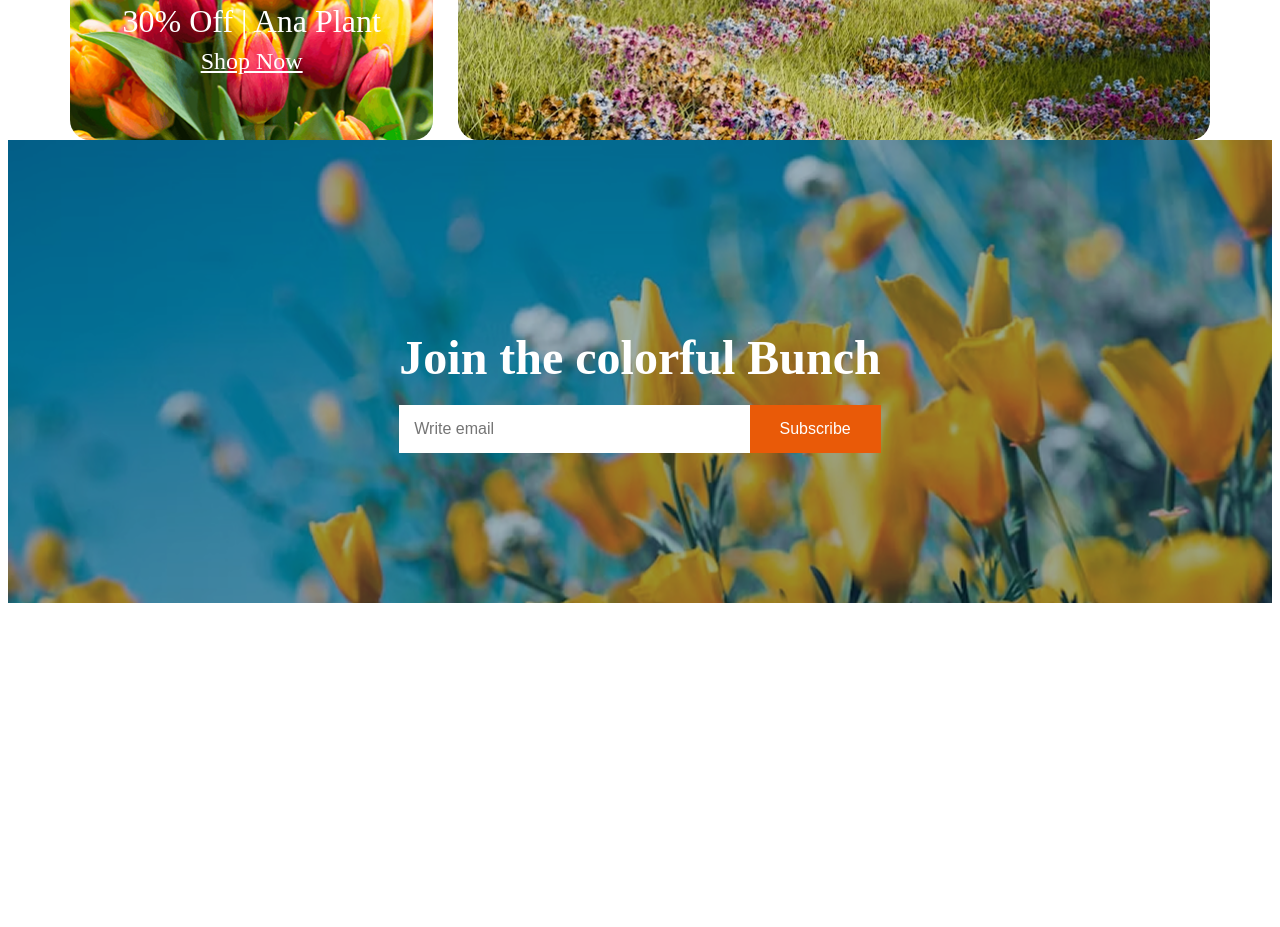
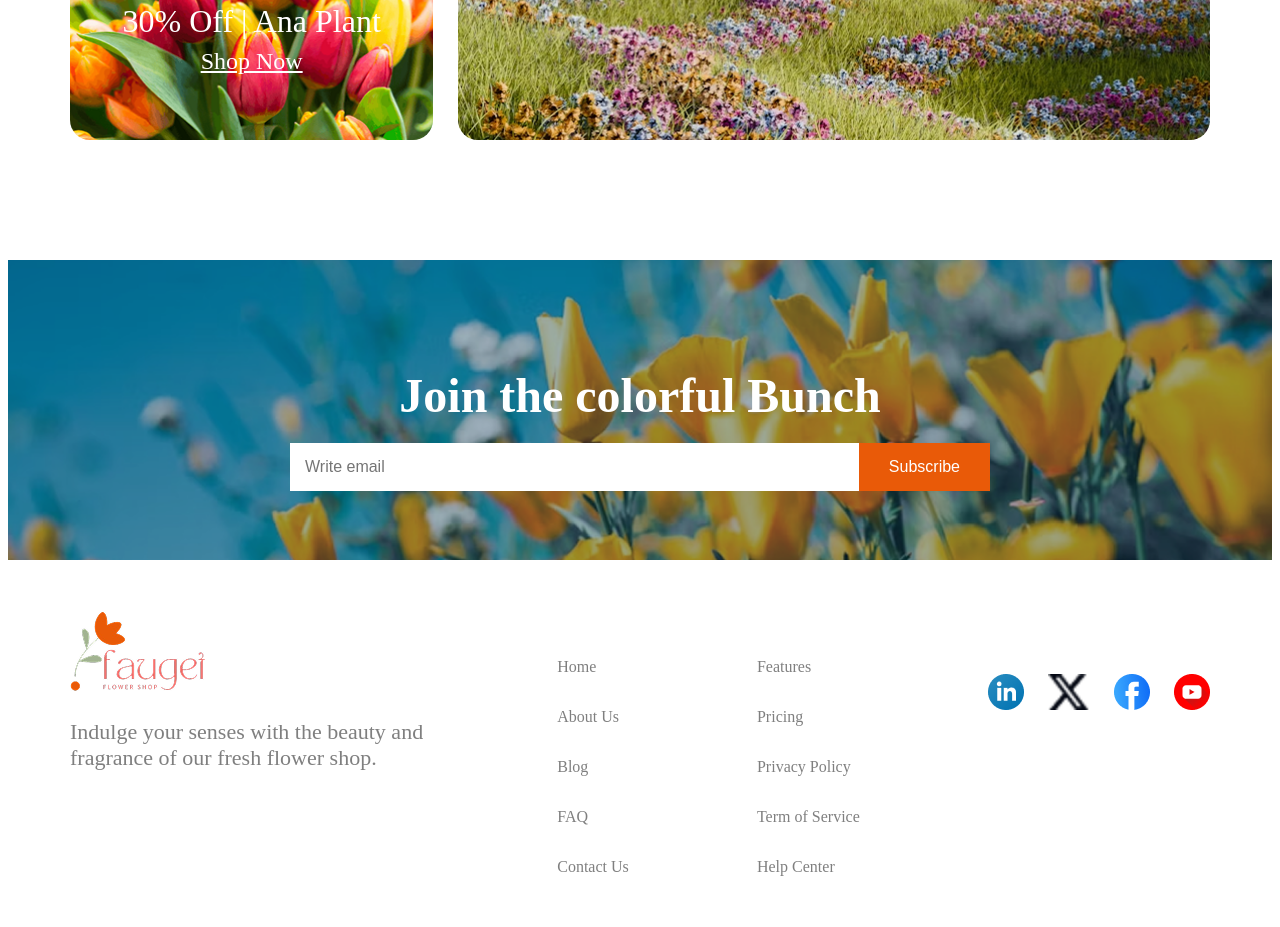
Before and after one commit to meherunnesaenta/Assignment-2, a plain HTML site: page index.html in a window 1280 px wide. Shown: the part 3418-4345 px from the top of the page. Before the commit the page ends 4029 px from the top, so only its background shows below. Drawn offline with nearby package versions, Linux system fonts and the light colour scheme.

Commit message:
footer added

```diff
--- a/index.html
+++ b/index.html
@@ -139,19 +139,19 @@
             </section>
 
             <section class="off">
-                <div class="col1 border-radius">
+                <div class="col1  col border-radius">
                     <p>60% Off | Bloom Plant <br>
                         <a href="">Shop Now</a>
                     </p>
 
                 </div>
-                <div class="col3 border-radius">
+                <div class="col3  col border-radius">
                     <p>30% Off | Ana Plant <br>
                         <a href="">Shop Now</a>
                     </p>
 
                 </div>
-                <div class="col2 border-radius">
+                <div class="col2 col border-radius">
                     <p>25% Off | Zabo Plant <br>
                         <a href="">Shop Now</a>
                     </p>
@@ -173,7 +173,34 @@
         </section>
     </main>
     <footer>
-
+        <div class="container">
+            <div class="box">
+                <div class="footer-logo">
+                <img src="assets/logo.png" alt="">
+                <p>Indulge your senses with the beauty and fragrance of our fresh flower shop. </p>
+            </div>
+            <ul>
+                <li><a href="">Home</a></li>
+                <li><a href="">About Us</a></li>
+                <li><a href="">Blog</a></li>
+                <li><a href="">FAQ</a></li>
+                <li><a href="">Contact Us</a></li>
+            </ul>
+            <ul>
+                <li><a href="">Features</a></li>
+                <li><a href="">Pricing</a></li>
+                <li><a href="">Privacy Policy</a></li>
+                <li><a href="">Term of Service</a></li>
+                <li><a href="">Help Center</a></li>
+            </ul>
+               <ul class="icon">
+                <li><a href=""><img src="assets/icon-linkedin.png" alt=""></a></li>
+                <li><a href=""><img src="assets/icon-twitter.png" alt=""></a></li>
+                <li><a href=""><img src="assets/icon-facebook.png" alt=""></a></li>
+                <li><a href=""><img src="assets/icon-youtube.png" alt=""></a></li>
+            </ul>
+            </div>
+        </div>
     </footer>
 </body>
 
--- a/style.css
+++ b/style.css
@@ -148,6 +148,7 @@ nav a{
 .off{
     display: grid;
     grid-template-columns: 1fr 1fr 1fr;
+
     gap:25px;
     height: 100%;
     min-height: 425px;
@@ -170,6 +171,10 @@ nav a{
 .border-radius  a{
     font-size: 1.50rem;
 }
+.col{
+    height: 100%;
+    min-height: 184px;
+}
 .col1{
     background-image: url('assets/deal-bloom.png');
 
@@ -183,16 +188,22 @@ nav a{
     background-image: url('assets/deal-ana.png') ;
 }
 /* section form */
-.from{
-    background-image: url('assets/news-letter-bg.png');
-    display: flex;
-    justify-content: center;
-    align-items: center;
-    color: white;
+.from {
+  background-image: url('assets/news-letter-bg.png');
+  background-size: cover;
+  background-position: center;
+  display: flex;
+  justify-content: center;
+  align-items: center;
+  color: white;
+  margin-top: 120px;
+  height: 300px;
 }
-.from-container{
-    margin: 150px auto;
-
+.from-container {
+  text-align: center;
+  max-width: 700px;
+  width: 100%;
+  padding: 0 20px;
 }
 .from-title h2 {
   font-size: 3rem;
@@ -202,7 +213,6 @@ nav a{
 
 .from-content {
   display: flex;
-  border-radius: 8px;
 }
 
 .from-content input {
@@ -219,6 +229,39 @@ button {
   color: white;
   border: none;
   font-size: 1rem;
+}
+/* footer design */
+footer .container {
+    margin: 50px auto;
+}
+.footer-logo{
+    width: 100%;
+    max-width: 359px;
+}
+footer li{
+    list-style: none;
+    align-items: center;
+    margin:32px 0;
+}
+footer li a{
+    text-decoration: none;
+    color: var(--text-color);
+}
+footer .box{
+    display: flex;
+    justify-content: space-between;
+
+}
+
+.icon{
+    display: flex;
+    gap:24px;
+    margin-top: 32px;
+}
+
+.icon li a img {
+    height: 36px;
+    width: auto;
 }
 @media screen and (max-width:576px){
     nav .content ul{
@@ -247,6 +290,9 @@ button {
     #badge{
         display: none;
     }
+     .from-title h2 {
+        font-size: 2rem;
+     }
    .off{
     grid-template-columns: 1fr;
     grid-template-rows: auto;
@@ -257,5 +303,8 @@ button {
     grid-column: auto;
     grid-row: auto;
    }
+   .box{
+    flex-direction: column;
+   }
 
 }
```
Lines whose indentation alone changed are shown as unchanged.
